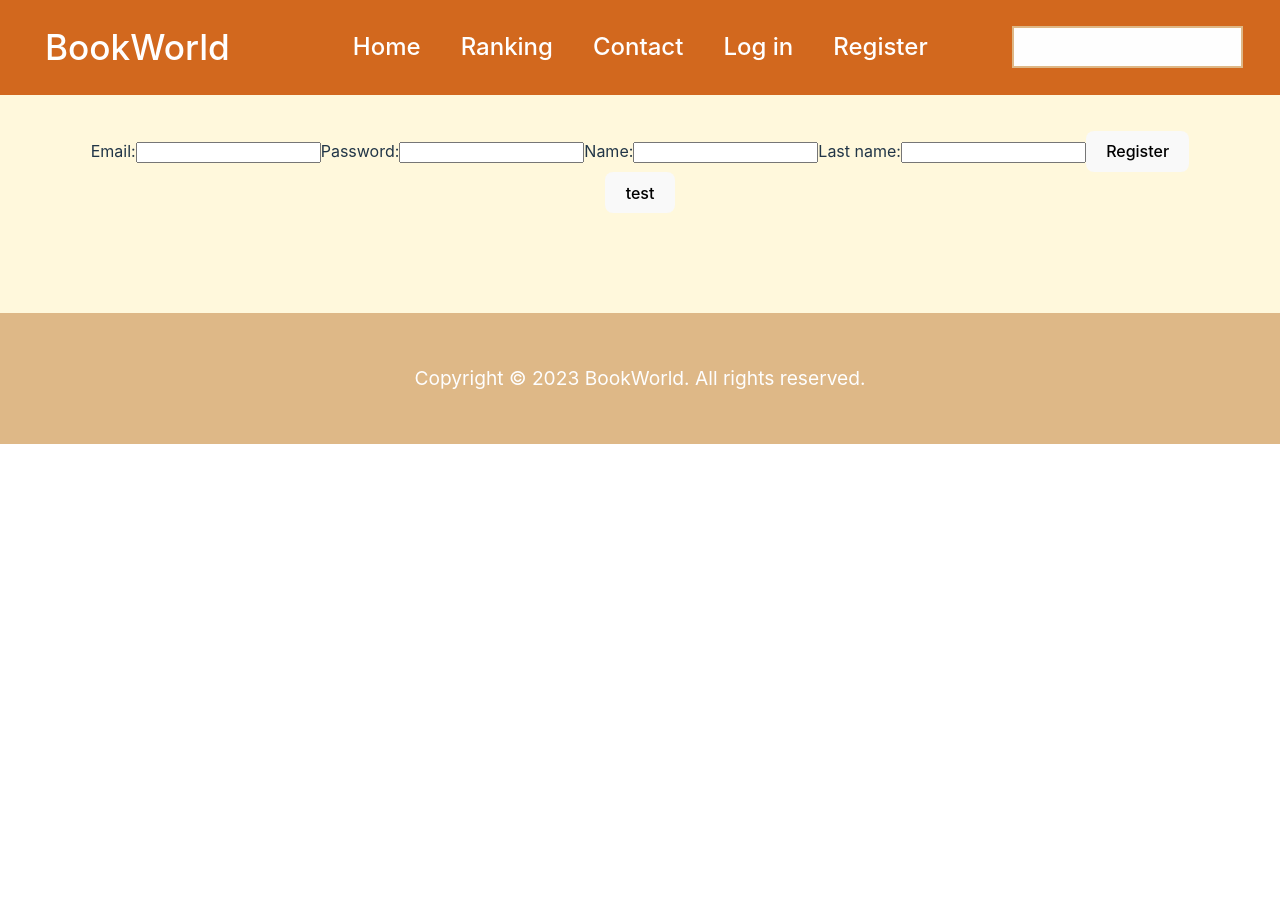
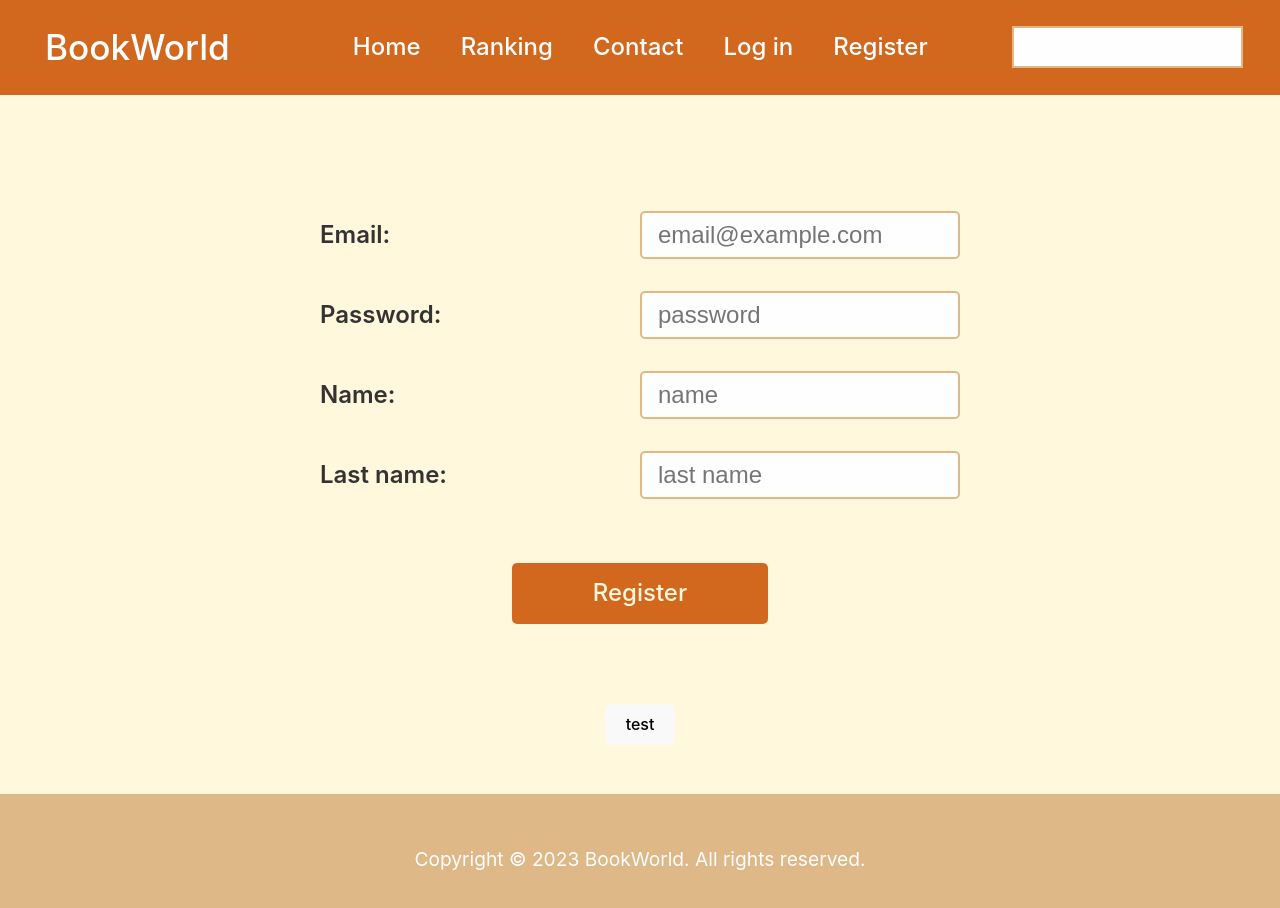
Before and after one commit to Michauuek/BookWorld, a React (Vite) app in the folder BookWorldWeb/: page /register in a window 1280 px wide. Shown: the top 908 px of the page. Before the commit the page ends 800 px from the top, so only its background shows below. Built offline with nearby package versions, Linux system fonts and the light colour scheme.

Commit message:
Add login and register form styles, stick footer to bottom line (#28)
* Add login and register form styles, stick footer to bottom line

* Add styles

```diff
--- a/BookWorldWeb/src/components/pages/register/LoginScreen.tsx
+++ b/BookWorldWeb/src/components/pages/register/LoginScreen.tsx
@@ -3,6 +3,7 @@ import React, { useState } from 'react';
 import "../../page_elements/default_style.css";
 import { useAuth } from '../../../common/auth';
 import { useNavigate } from 'react-router-dom';
+import "./login_screen.css";
 
 
 const LoginScreen = () => {
@@ -30,14 +31,14 @@ const LoginScreen = () => {
 
     return (
         <div className="screen">
-        <form onSubmit={handleSubmit}>
+        <form onSubmit={handleSubmit} className={'reg-log-form'}>
             <label>
                 Email:
-                <input type="text" value={email} onChange={(e) => setEmail(e.target.value)} />
+                <input type="text" placeholder="email@example.com" value={email} onChange={(e) => setEmail(e.target.value)} />
             </label>
             <label>
                 Password:
-                <input type="password" value={password} onChange={(e) => setPassword(e.target.value)} />
+                <input type="password" placeholder="password" value={password} onChange={(e) => setPassword(e.target.value)} />
             </label>
             <button type="submit">Login</button>
         </form>
--- a/BookWorldWeb/src/components/pages/register/RegisterScreen.tsx
+++ b/BookWorldWeb/src/components/pages/register/RegisterScreen.tsx
@@ -3,6 +3,7 @@ import React, { useState } from 'react';
 import "../../page_elements/default_style.css";
 import { useAuth } from '../../../common/auth';
 import axios from 'axios';
+import "./login_screen.css";
 
 type RegisterRequest = {
     email: string,
@@ -46,22 +47,22 @@ const RegisterScreen = () => {
 
     return (
         <div className="screen">
-        <form onSubmit={handleSubmit}>
+        <form onSubmit={handleSubmit} className={'reg-log-form'}>
             <label>
                 Email:
-                <input type="text" value={email} onChange={(e) => setEmail(e.target.value)} />
+                <input type="text" value={email} placeholder="email@example.com" onChange={(e) => setEmail(e.target.value)} />
             </label>
             <label>
                 Password:
-                <input type="password" value={password} onChange={(e) => setPassword(e.target.value)} />
+                <input type="password" value={password} placeholder="password" onChange={(e) => setPassword(e.target.value)} />
             </label>
             <label>
                 Name:
-                <input type="text" value={name} onChange={(e) => setName(e.target.value)} />
+                <input type="text" value={name} placeholder="name" onChange={(e) => setName(e.target.value)} />
             </label>
             <label>
                 Last name:
-                <input type="text" value={lastName} onChange={(e) => setLastName(e.target.value)} />
+                <input type="text" value={lastName} placeholder="last name" onChange={(e) => setLastName(e.target.value)} />
             </label>
             <button type="submit">Register</button>
         </form>
--- /dev/null
+++ b/BookWorldWeb/src/components/pages/register/login_screen.css
@@ -0,0 +1,49 @@
+.reg-log-form {
+    width: 40rem;
+    display: flex;
+    flex-direction: column;
+    justify-content: center;
+    align-items: center;
+    margin: 5rem auto;
+}
+
+.reg-log-form label {
+    font-size: 1.5rem;
+    margin-bottom: 2rem;
+    color: #333333;
+    width: 100%;
+    line-height: 2rem;
+    display: flex;
+    justify-content: space-between;
+    align-items: center;
+    font-weight: 600;
+}
+
+label input {
+    margin-left: 1rem;
+    height: 3rem;
+    width: 50%;
+    border: 2px solid #deb887;
+    outline: none;
+    color:black;
+    background-color: #fefefe;
+    font-size: 1.5rem;
+    padding: 0 1rem;
+    border-radius: 5px;
+}
+
+.reg-log-form button {
+    width: 40%;
+    background-color: #d2681e;
+    color: #fff8dc;
+    border: none;
+    border-radius: 5px;
+    font-size: 1.5rem;
+    margin-top: 2rem;
+    cursor: pointer;
+    line-height: 2rem;
+}
+
+.reg-log-form button:hover {
+    background-color: #f39c12;
+}
--- a/BookWorldWeb/src/index.css
+++ b/BookWorldWeb/src/index.css
@@ -17,6 +17,11 @@
   box-sizing: border-box;
 }
 
+html {
+  position: relative;
+  min-height: 100%;
+}
+
 a {
   font-weight: 500;
   color: #333333;
@@ -31,6 +36,8 @@ body {
   display: flex;
   min-width: 320px;
   min-height: 100vh;
+  flex-direction: column;
+  background-color: #fff8dc;
 }
 
 h1 {
@@ -59,8 +66,8 @@ button:focus-visible {
 
 .app-content {
   width: 100%;
-  margin: auto;
-  background-color: #fff8dc;
+  margin: auto 0 10rem;
+  flex-grow: 1;
 }
 
 .book-list {
@@ -109,6 +116,8 @@ button:focus-visible {
   flex-wrap: wrap;
   padding: 2em 1em;
   margin-top: 5rem;
+  position: absolute;
+  bottom: 0;
 }
 
 .footer_container p {
```
